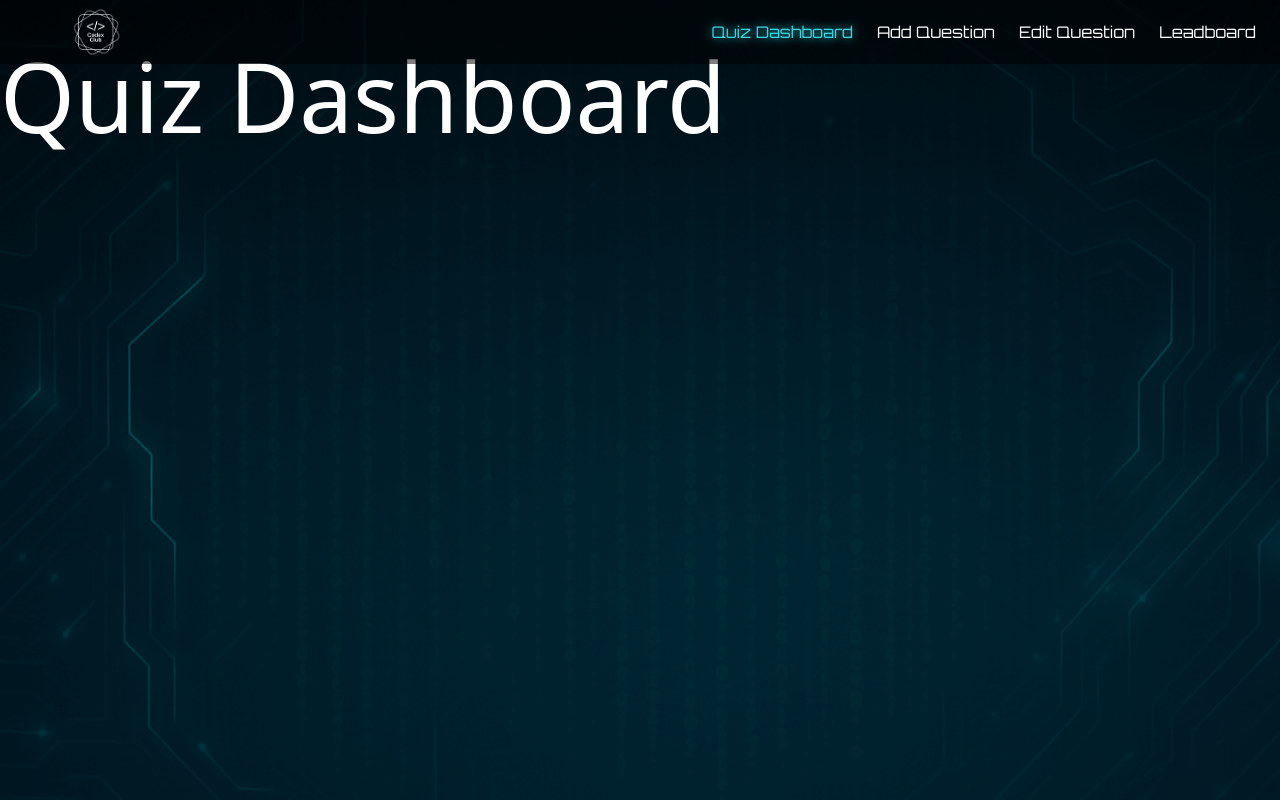
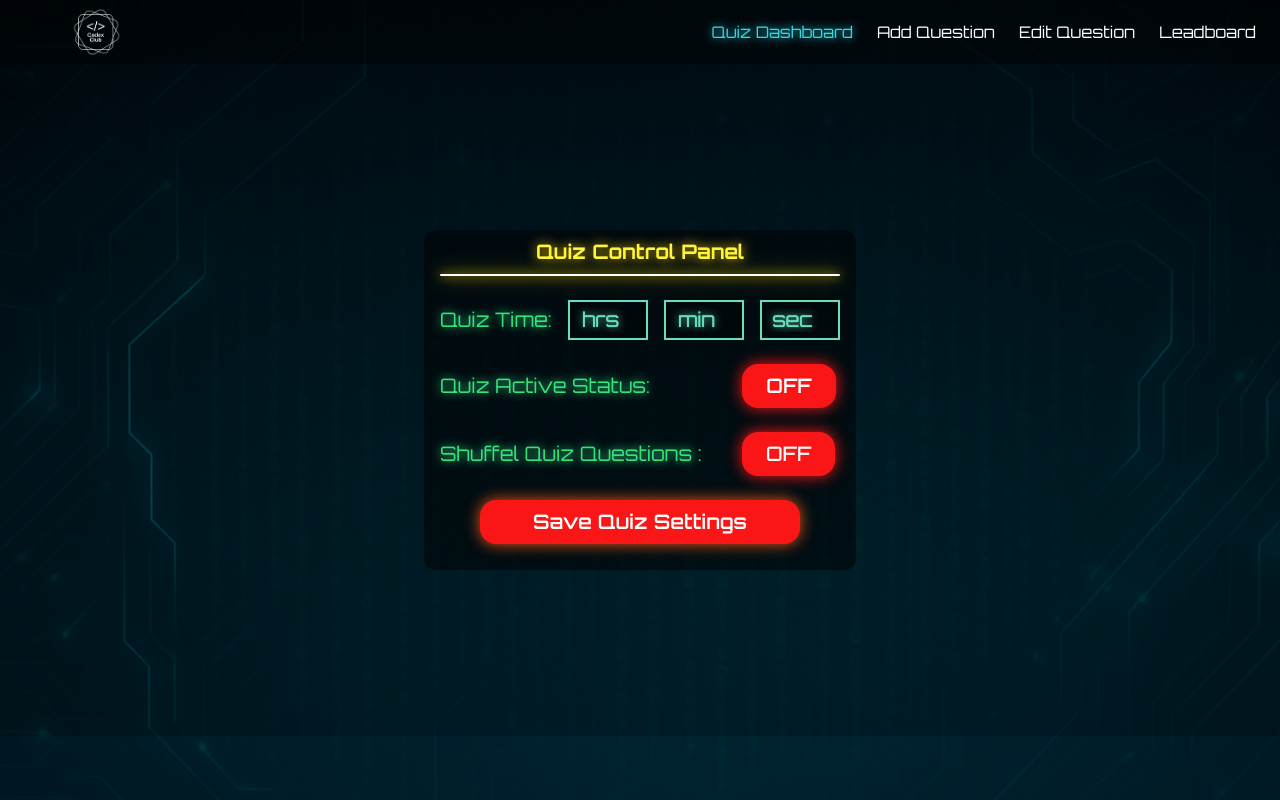
Before and after one commit to pulkitgaba009/Codex-FirstRound-Website-, a React (Vite) app in the folder codex-quiz-app/: page /adminPannel in a window 1280 px wide. Built offline with nearby package versions, Linux system fonts and the light colour scheme.

Commit message:
Added quiz control pannel and made seperate component to view questions

```diff
--- a/codex-quiz-app/src/Components/Admin/AddQuestion.jsx
+++ b/codex-quiz-app/src/Components/Admin/AddQuestion.jsx
@@ -1,7 +1,6 @@
 import { useState } from "react";
-import { Prism as SyntaxHighlighter } from "react-syntax-highlighter";
-import { atomDark } from "react-syntax-highlighter/dist/esm/styles/prism";
 import QuestionForm from "./QuestionForm";
+import QuestionView from "./QuestionView";
 
 function AddQuestion() {
   const [formData, setFormData] = useState({
@@ -10,7 +9,7 @@ function AddQuestion() {
   optionB: "55",
   optionC: "65",
   optionD: "75",
-  answer: "Option B",
+  answer: "55",
   language: "C",
   code: `#include <stdio.h>
 
@@ -38,39 +37,7 @@ int main() {
         <h1 className="authHeading">Question View</h1>
         <hr className="horizontalLine mt-2" />
 
-        <div className="w-full mt-4 h-[85%] overflow-auto scrollbar-hidden px-8">
-          <h2 className="question">Question : </h2>
-          <p className="questionPara">{formData.question || "Your question will appear here"}</p>
-
-          {formData.code && (
-            <div className="mt-4 bg-black rounded-2xl">
-              <h2 className="text-xl font-semibold ml-4 pt-2 code">
-                Code: {formData.language}
-              </h2>
-              <div className="p-2">
-                <SyntaxHighlighter
-                  language={formData.language.toLowerCase()}
-                  style={atomDark}
-                  customStyle={{
-                    borderRadius: "8px",
-                    padding: "1rem",
-                    fontSize: "0.9rem",
-                    backgroundColor: "oklch(12.9% 0.042 264.695)",
-                  }}
-                >
-                  {formData.code}
-                </SyntaxHighlighter>
-              </div>
-            </div>
-          )}
-
-          <div className="pt-4">
-            <div className="option">a) {formData.optionA}</div>
-            <div className="option">b) {formData.optionB}</div>
-            <div className="option">c) {formData.optionC}</div>
-            <div className="option">d) {formData.optionD}</div>
-          </div>
-        </div>
+        <QuestionView formData={formData} />
       </div>
 
       <div className="subDivs w-[40%] mt-4">
--- a/codex-quiz-app/src/Components/Admin/AdminLayout.jsx
+++ b/codex-quiz-app/src/Components/Admin/AdminLayout.jsx
@@ -7,7 +7,7 @@ function AdminLayout() {
     <Layout>
       <div className="w-[100%] bg-[rgba(0,0,0,0.2)] h-[100%]">
         <Navbar/>
-          <div className="mt-12">
+          <div className="mt-16">
           <Outlet />
           </div>
       </div>
--- a/codex-quiz-app/src/Components/Admin/QuestionForm.jsx
+++ b/codex-quiz-app/src/Components/Admin/QuestionForm.jsx
@@ -1,6 +1,13 @@
 function QuestionForm({ formData, onChange }) {
+
+  const handleSubmit = (e) => {
+    e.preventDefault();
+    console.log("Form Data:", formData);
+  };
+
   return (
-    <form className="m-4">
+    <form className="m-4"
+    onSubmit={handleSubmit}>
       <label className="label">Question : </label>
       <input
         type="text"
@@ -10,6 +17,7 @@ function QuestionForm({ formData, onChange }) {
         placeholder="Question"
         className="input text-center"
         onFocus={(e) => e.target.value = ""}
+        required
       />
 
       <br /><br />
@@ -23,6 +31,7 @@ function QuestionForm({ formData, onChange }) {
         placeholder="Option A"
         className="input text-center"
         onFocus={(e) => e.target.value = ""}
+        required
       />
 
       <br /><br />
@@ -36,6 +45,7 @@ function QuestionForm({ formData, onChange }) {
         placeholder="Option B"
         className="input text-center"
         onFocus={(e) => e.target.value = ""}
+        required
       />
 
       <br /><br />
@@ -49,6 +59,7 @@ function QuestionForm({ formData, onChange }) {
         placeholder="Option C"
         className="input text-center"
         onFocus={(e) => e.target.value = ""}
+        required
       />
 
       <br /><br />
@@ -62,6 +73,7 @@ function QuestionForm({ formData, onChange }) {
         placeholder="Option D"
         className="input text-center"
         onFocus={(e) => e.target.value = ""}
+        required
       />
 
       <br /><br />
@@ -75,6 +87,7 @@ function QuestionForm({ formData, onChange }) {
         placeholder="Answer"
         className="input text-center"
         onFocus={(e) => e.target.value = ""}
+        required
       />
 
       <br /><br />
--- /dev/null
+++ b/codex-quiz-app/src/Components/Admin/QuestionView.jsx
@@ -0,0 +1,42 @@
+import { Prism as SyntaxHighlighter } from "react-syntax-highlighter";
+import { atomDark } from "react-syntax-highlighter/dist/esm/styles/prism";
+
+function QuestionView({ formData }) {
+  return (
+    <div className="w-full mt-4 h-[85%] overflow-auto scrollbar-hidden px-8">
+      <h2 className="question">Question:</h2>
+      <p className="questionPara">{formData.question || "Your question will appear here"}</p>
+
+      {formData.code && (
+        <div className="mt-4 bg-black rounded-2xl">
+          <h2 className="text-xl font-semibold ml-4 pt-2 code">
+            Code: {formData.language}
+          </h2>
+          <div className="p-2">
+            <SyntaxHighlighter
+              language={formData.language?.toLowerCase()}
+              style={atomDark}
+              customStyle={{
+                borderRadius: "8px",
+                padding: "1rem",
+                fontSize: "0.9rem",
+                backgroundColor: "oklch(12.9% 0.042 264.695)",
+              }}
+            >
+              {formData.code}
+            </SyntaxHighlighter>
+          </div>
+        </div>
+      )}
+
+      <div className="pt-4">
+        <div className="option">a) {formData.optionA}</div>
+        <div className="option">b) {formData.optionB}</div>
+        <div className="option">c) {formData.optionC}</div>
+        <div className="option">d) {formData.optionD}</div>
+      </div>
+    </div>
+  );
+}
+
+export default QuestionView;
--- a/codex-quiz-app/src/Components/Admin/QuizDashboard.jsx
+++ b/codex-quiz-app/src/Components/Admin/QuizDashboard.jsx
@@ -1,9 +1,138 @@
-function QuizDashboard(){
-    return(
-        <>
-        <h1 className="text-8xl text-white">Quiz Dashboard</h1>
-        </>
-    )
+import { useState } from "react";
+
+function QuizDashboard() {
+  const [isOn, setIsOn] = useState(false);
+  const [isShuffleOn, setIsShuffleOn] = useState(false);
+  const [formData, setFormData] = useState({
+    quizTitle: "",
+    hrs: "",
+    min: "",
+    sec: "",
+  });
+
+  const toggleHandler = () => {
+    setIsOn((prev) => !prev);
+  };
+
+  const toggleShuffleHandler = () => {
+    setIsShuffleOn((prev) => !prev);
+  };
+
+  const handleChange = (e) => {
+    const { name, value } = e.target;
+    setFormData((prev) => ({
+      ...prev,
+      [name]: value,
+    }));
+  };
+
+  const handleSubmit = (e) => {
+    e.preventDefault();
+    console.log("Form Data:", formData);
+    console.log("Quiz Active Status:", isOn ? "ON" : "OFF");
+    console.log("Shuffle Status:", isShuffleOn ? "ON" : "OFF");
+  };
+
+  return (
+    <div className="box bg-[rgba(0,0,0,0.2)] flex justify-center items-center">
+      <div className="subDivs h-[53%] px-4 rounded-lg">
+        <h1 className="authHeading">Quiz Control Panel</h1>
+        <hr className="horizontalLine mt-2" />
+        <br />
+
+        <form onSubmit={handleSubmit}>
+          <div className="w-full">
+
+            <label className="label">Quiz Time:</label>
+            <input
+              type="number"
+              className="input w-[80px] text-center"
+              name="hrs"
+              placeholder="hrs"
+              value={formData.hrs}
+              onChange={handleChange}
+              min={0}
+              onFocus={(e)=>e.target.value=""}
+            />
+            <input
+              type="number"
+              className="input w-[80px] text-center"
+              name="min"
+              placeholder="min"
+              value={formData.min}
+              onChange={handleChange}
+              min={0}
+              max={60}
+              onFocus={(e)=>e.target.value=""}
+            />
+            <input
+              type="number"
+              className="input w-[80px] text-center"
+              name="sec"
+              placeholder="sec"
+              value={formData.sec}
+              onChange={handleChange}
+              min={0}
+              max={60}
+              onFocus={(e)=>e.target.value=""}
+            />
+
+            <br />
+            <br />
+
+            <label htmlFor="activeStatus" className="label">
+              Quiz Active Status:
+            </label>
+            <button
+              type="button"
+              onClick={toggleHandler}
+              id="activeStatus"
+              className={`ml-23 px-6 py-2 text-xl rounded-2xl font-[Orbitron] cursor-pointer transition-all font-semibold ${
+                isOn
+                  ? "bg-[#16fa8f] text-[#001f1a] [box-shadow:_0_0_15px_#00FF9E] "
+                  : "bg-[#fa1616] [box-shadow:_0_0_15px_#fa1616] text-white"
+              }`}
+            >
+              {isOn ? "ON" : "OFF"}
+            </button>
+
+            <br />
+            <br />
+
+            <label htmlFor="shuffelStatus" className="label">
+              Shuffel Quiz Questions :
+            </label>
+            <button
+              type="button"
+              onClick={toggleShuffleHandler}
+              id="shuffelStatus"
+              className={`ml-10 px-6 py-2 text-xl rounded-2xl font-[Orbitron] cursor-pointer transition-all font-medium ${
+                isShuffleOn
+                  ? "bg-[#16fa8f] text-[#001f1a] [box-shadow:_0_0_15px_#00FF9E] "
+                  : "bg-[#fa1616] [box-shadow:_0_0_15px_#fa1616] text-white"
+              }`}
+            >
+              {isShuffleOn ? "ON" : "OFF"}
+            </button>
+
+            <br />
+            <br />
+              <div className="w-full flex justify-center">
+            <button
+              type="submit"
+              className="font-[Orbitron] font-semibold text-white hover:text-[#001f1a] bg-[#fa1616]
+                     [box-shadow:_0_0_15px_#fa5716f4] w-[80%]
+                     py-2 text-xl rounded-2xl hover:[box-shadow:_0_0_15px_#00FF9E]
+                     hover:bg-[#16fa8f] cursor-pointer"
+            >
+              Save Quiz Settings
+            </button>
+            </div>
+          </div>
+        </form>
+      </div>
+    </div>
+  );
 }
 
 export default QuizDashboard;
```
